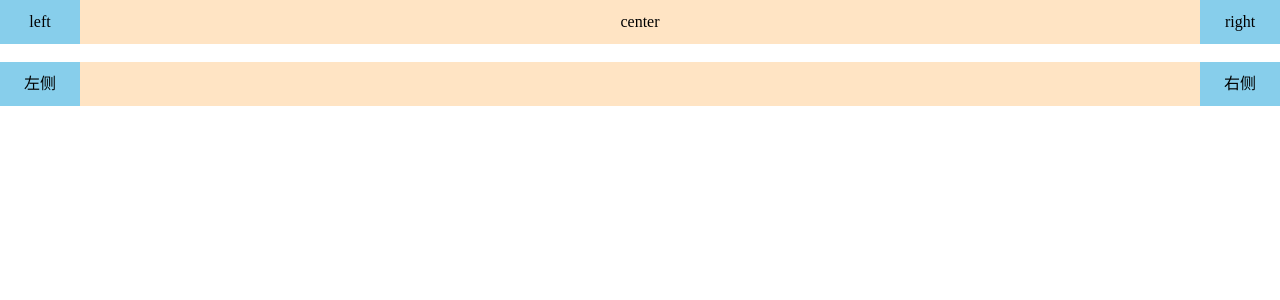
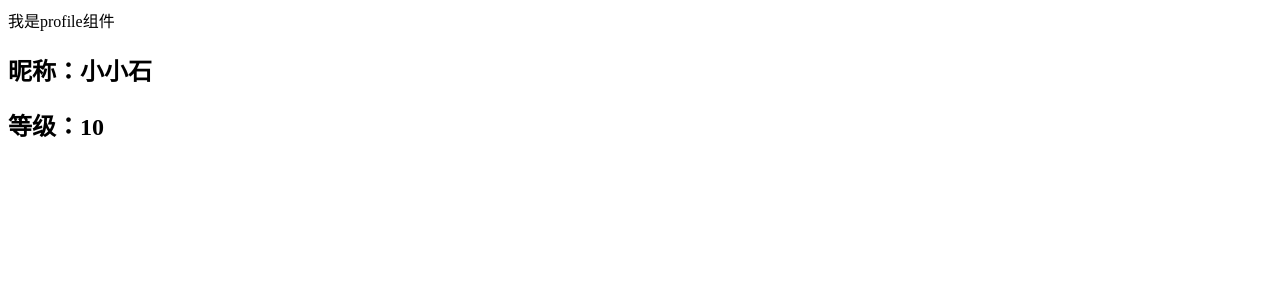
Before and after one commit to icebluesky2666/learn-coderwhy-react, a React (Create React App) app in the folder 06-learn-component/: page / in a window 1280 px wide. Shown: the top 300 px of the page. Built offline with nearby package versions, Linux system fonts and the light colour scheme.

Commit message:
feat: 组件化开发-props-层层传递

```diff
--- /dev/null
+++ b/06-learn-component/src/06-跨组件通信/01-props-层层传递.js
@@ -0,0 +1,41 @@
+import React, { Component } from 'react'
+
+function ProfileHeader(props) {
+  return (
+    <div>
+      <h2>昵称：{props.nickName}</h2>
+      <h2>等级：{props.level}</h2>
+    </div>
+  )
+}
+
+function Profile(props) {
+  return (
+    <div>
+      <div>我是profile组件</div>
+      {/* <ProfileHeader nickName={props.nickName} level={props.level} /> */}
+
+      {/* 小优化: 可以使用 jsx 中的展开符,等价于上面代码的效果 */}
+      <ProfileHeader {...props} />
+    </div>
+  )
+}
+
+export default class App extends Component {
+  constructor(props) {
+    super(props)
+    this.state = {
+      nickName: '小小石',
+      level: 10
+    }
+  }
+  render() {
+    const { nickName, level } = this.state
+
+    return (
+      <div>
+        <Profile nickName={nickName} level={level} />
+      </div>
+    )
+  }
+}
--- a/06-learn-component/src/index.js
+++ b/06-learn-component/src/index.js
@@ -9,6 +9,7 @@ import ReactDOM from 'react-dom'
 // import App from './03-组件间的通信/04-父传子通信-属性验证'
 // import App from './03-组件间的通信/05-子传父通信-函数组件-函数传递'
 // import App from './04-组件通信案例/App'
-import App from './05-React方式来实现slot-插槽/App'
+// import App from './05-React方式来实现slot-插槽/App'
+import App from './06-跨组件通信/01-props-层层传递'
 
 ReactDOM.render(<App />, document.querySelector('#root'))
```
